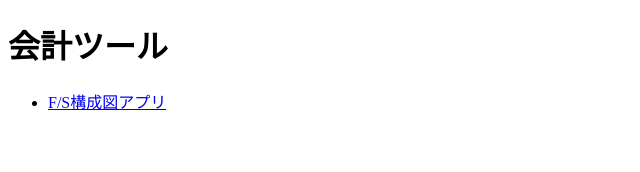
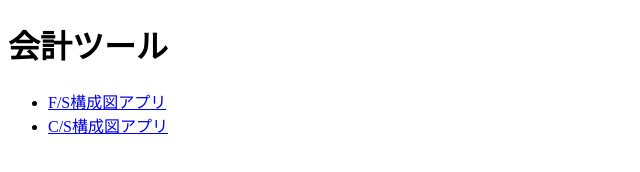
Before and after one commit to dn-nuniv/accounting-tools, a plain HTML site: page index.html in a window 1280 px wide. Shown: the whole page, without its empty margins (0-640 px from the left). Drawn offline with Linux system fonts and the light colour scheme.

Commit message:
Update index.html

```diff
--- a/index.html
+++ b/index.html
@@ -3,4 +3,5 @@
 <h1>会計ツール</h1>
 <ul>
   <li><a href="./tools/fs-diagram/">F/S構成図アプリ</a></li>
+  <li><a href="./tools/cs-diagram/">C/S構成図アプリ</a></li>
 </ul>
```
